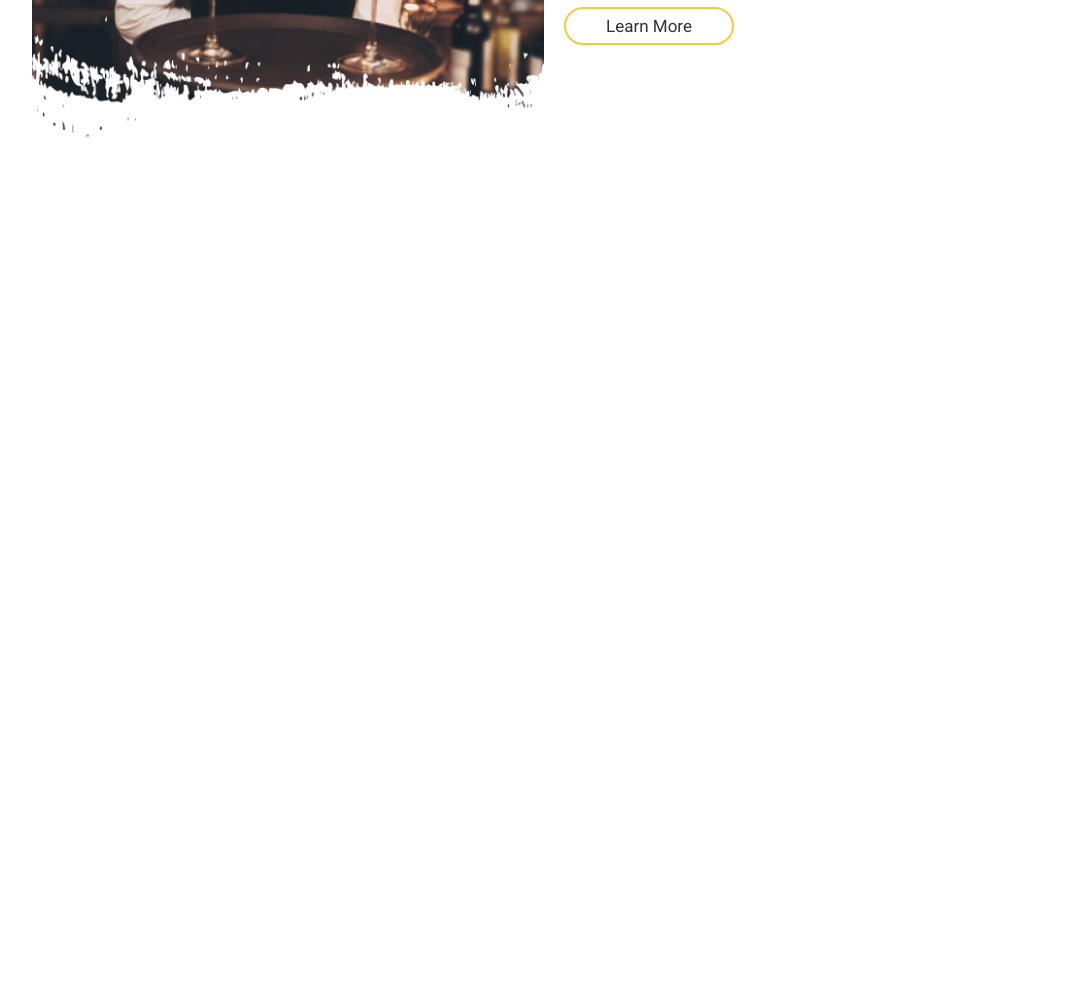
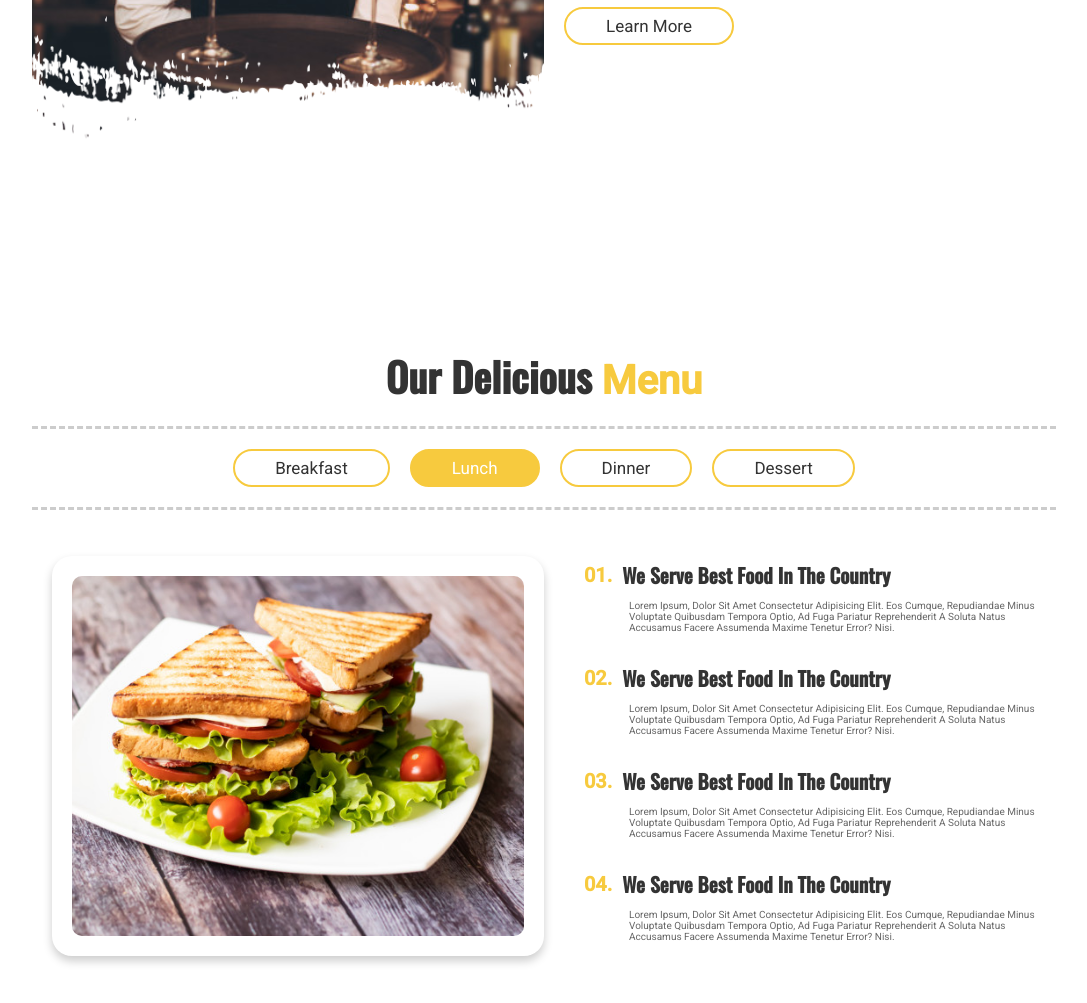
Before and after one commit to Namrata-Agrawal/FoodZone, a plain HTML site: page index.html in a window 1280 px wide. Shown: the part 1339-2342 px from the top of the page, without its empty margins (96-1183 px from the left). Before the commit the page ends 1600 px from the top, so only its background shows below. Drawn offline with nearby package versions, Linux system fonts and the light colour scheme.

Commit message:
Add Menu Section

```diff
--- a/css/style.css
+++ b/css/style.css
@@ -62,6 +62,16 @@ html::-webkit-scrollbar-thumb{
 .btn:hover{
      background: var(--yellow);
  }
+
+.heading{
+    text-align: center;
+    font-size: 4rem;
+    padding: 0 0.5rem;
+    color: #333;
+}
+.heading span{
+    color: var(--yellow);
+}
 header{
     position: fixed;
     top:0;left:0;
@@ -199,6 +209,79 @@ header #menu-bar{
     padding: 1rem 0 ;
 }
 
+.menu .list{
+    display: flex;
+    align-items: center;
+    justify-content: center;
+    flex-wrap: wrap;
+    list-style: none;
+    padding: 1rem 0;
+    margin: 2rem 0;
+    border-top: .3rem dashed rgba(0, 0, 0,0.2);
+    border-bottom: .3rem dashed rgba(0, 0, 0,0.2);
+
+}
+
+.menu .list .btn{
+    margin: 1rem;
+}
+
+.menu .list .btn.active,
+.menu .list .btn:hover{
+    background: var(--yellow);
+    color: #fff;
+}
+
+.menu .row{
+    display:flex;
+    align-items:center;
+    justify-content:center;
+    flex-wrap:wrap;
+}
+.menu .row .image{
+    height: 40rem;
+    margin: 2rem;
+    padding:2rem 2rem;
+    flex: 1 1 40rem;
+    border-radius: 2rem;
+    box-shadow: 0 0.5rem 1rem rgba(0, 0, 0,0.2);
+}
+
+.menu .row .image img{
+    width: 100%;
+    height: 100%;
+    object-fit: cover;
+    border-radius: 1rem;
+}
+
+.menu .row .content{
+    flex: 1 1 40rem;
+    padding: 2rem;
+}
+
+.menu .row .content .info{
+    padding: 1rem 0;
+}
+.menu .row .content .info h3{
+    display:flex;
+    align-items: center;
+    font-size: 2rem;
+    color: #333;
+
+}
+
+.menu .row .content .info h3 span{
+    padding-right: 1rem;
+    color: var(--yellow);
+
+}
+
+.menu .row .content .info p{
+    padding:1rem 0;
+    padding-left: 4.5rem;
+    font-size: 1rem;
+    color: #666;
+}
 
 
 
--- a/index.html
+++ b/index.html
@@ -79,6 +79,49 @@
 
         <!-- About section ends-->
 
+        <!-- Menu section starts -->
+
+        <section class="menu" id="menu">
+            <h1 class="heading"> our delicious <span>menu</span></h1>
+        <ul class="list">
+            <li class="btn" data-src="images/menu1.jpg">Breakfast</li>
+            <li class="btn active" data-src="images/menu2.jpg">Lunch</li>
+            <li class="btn" data-src="images/menu3.jpg">Dinner</li>
+            <li class="btn" data-src="images/menu4.jpg">Dessert</li>
+        </ul>
+        <div class="row" id="row">
+            <div class="image">
+                <img src="images/menu2.jpg" id="menu-img" alt="">
+            </div>
+            <div class="content">
+                <div class="info">
+                    <h3><span>01.</span>we serve best food in the country</h3>
+                    <p>Lorem ipsum, dolor sit amet consectetur adipisicing elit. Eos cumque, repudiandae minus voluptate quibusdam tempora optio, ad fuga pariatur reprehenderit a soluta natus accusamus facere assumenda maxime tenetur error? Nisi.</p>
+                </div>
+
+                <div class="info">
+                    <h3><span>02.</span>we serve best food in the country</h3>
+                    <p>Lorem ipsum, dolor sit amet consectetur adipisicing elit. Eos cumque, repudiandae minus voluptate quibusdam tempora optio, ad fuga pariatur reprehenderit a soluta natus accusamus facere assumenda maxime tenetur error? Nisi.</p>
+                </div>
+
+                <div class="info">
+                    <h3><span>03.</span>we serve best food in the country</h3>
+                    <p>Lorem ipsum, dolor sit amet consectetur adipisicing elit. Eos cumque, repudiandae minus voluptate quibusdam tempora optio, ad fuga pariatur reprehenderit a soluta natus accusamus facere assumenda maxime tenetur error? Nisi.</p>
+                </div>
+
+                <div class="info">
+                    <h3><span>04.</span>we serve best food in the country</h3>
+                    <p>Lorem ipsum, dolor sit amet consectetur adipisicing elit. Eos cumque, repudiandae minus voluptate quibusdam tempora optio, ad fuga pariatur reprehenderit a soluta natus accusamus facere assumenda maxime tenetur error? Nisi.</p>
+
+                </div>
+            </div>
+
+        </div>
+        </section>
+
+
+        <!-- Menu section ends -->
+
 
         <!-- jquery cdn link -->
         <script src="https://cdnjs.cloudflare.com/ajax/libs/jquery/3.6.0/jquery.min.js" integrity="sha512-894YE6QWD5I59HgZOGReFYm4dnWc1Qt5NtvYSaNcOP+u1T9qYdvdihz0PPSiiqn/+/3e7Jo4EaG7TubfWGUrMQ==" crossorigin="anonymous" referrerpolicy="no-referrer"></script>
--- a/js/script.js
+++ b/js/script.js
@@ -4,4 +4,16 @@ $(document).ready(function(){
         $(this).toggleClass('fa-times');
         $('.narbar').toggleClass('nav-toggle');
     });
+
+    $(window).on('scroll load', function(){
+        $('#menu-bar').removeClass('fa-times');
+        $('.narbar').removeClass('nav-toggle');
+    });
+
+    $('.menu .list .btn').click(function(){
+        $(this).addClass('active').siblings().removeClass('active');
+
+        let src =$(this).attr('data-src');
+        $('#menu-img').attr('src',src);
+    });
 });
```
